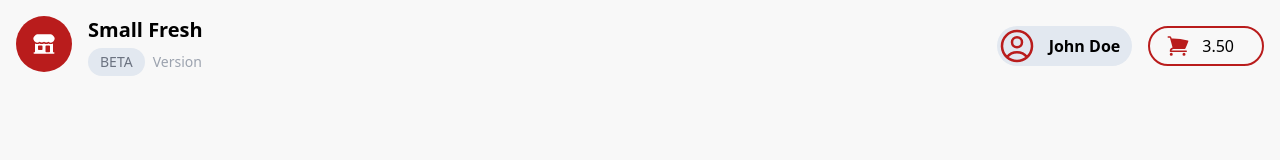
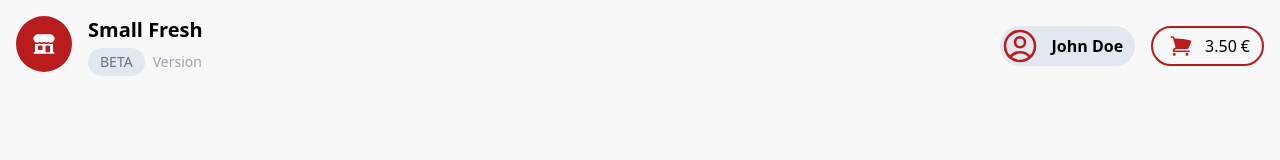
Before and after one commit to cursedxp/smallfresh-client, a React (Create React App) app: page / in a window 1280 px wide. Shown: the top 160 px of the page. Built offline with nearby package versions, Linux system fonts and the light colour scheme.

Commit message:
did some changes on navbar styling

```diff
--- a/src/components/NavBar.component.jsx
+++ b/src/components/NavBar.component.jsx
@@ -9,9 +9,12 @@ export default function NavBar() {
       <div className="nav-context flex gap-4 items-center">
         <UserMenu />
         <div>
-          <div className="cart h-10 px-4 rounded-full flex items-center cursor-pointer border-2 border-red-700 ">
+          <div className="cart h-10 pl-4 rounded-full flex items-center cursor-pointer border-2 border-red-700 ">
             <ShoppingCartIcon className="w-6 h-6  text-red-700" />
-            <div className="px-3 pointer-events-none">3.50</div>
+            <div className="px-3 pointer-events-none">
+              3.50
+              <span className="pl-1">€</span>
+            </div>
           </div>
         </div>
       </div>
```
